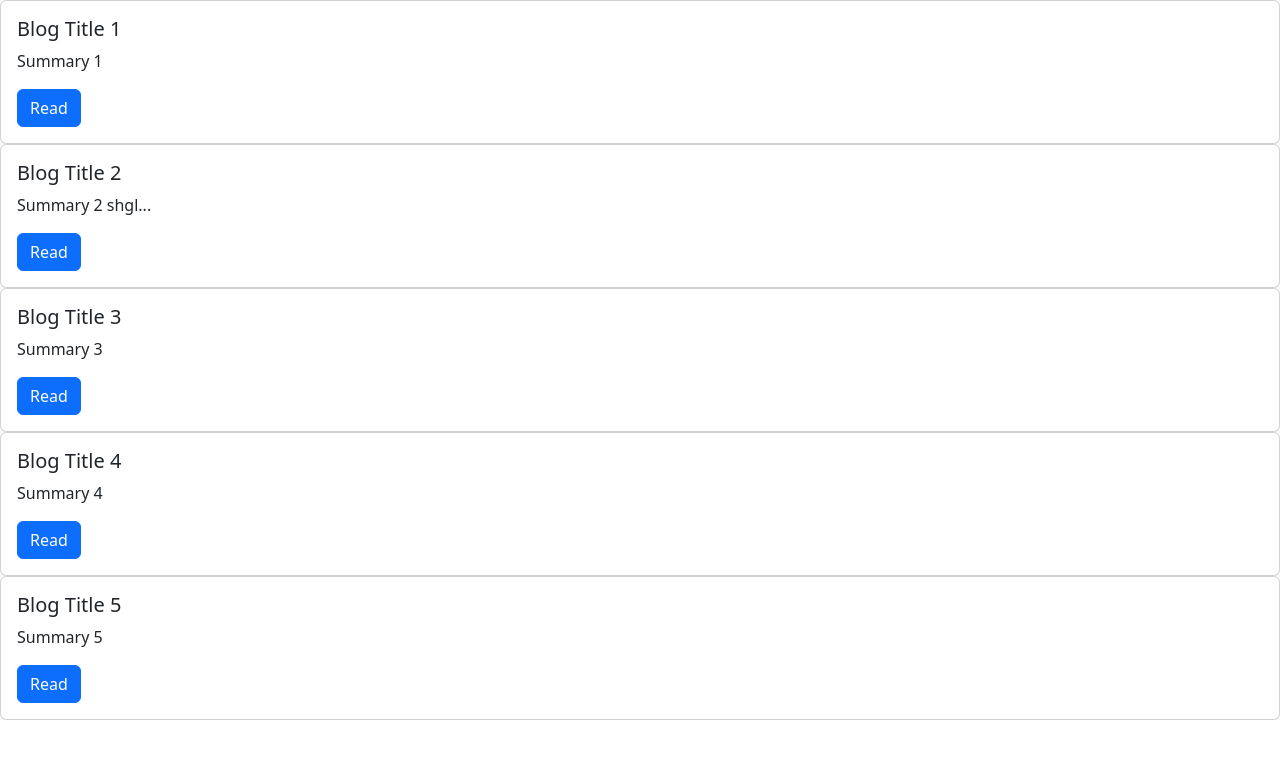
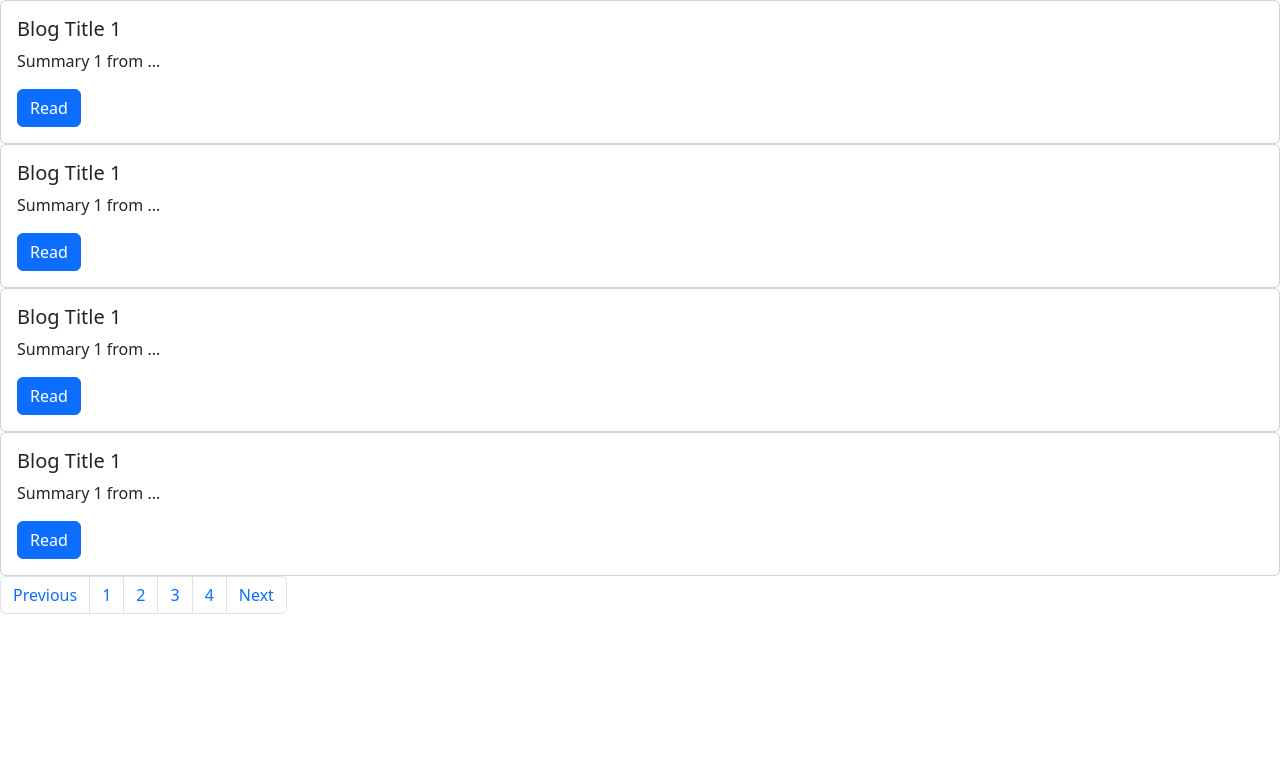
Before and after one commit to ElangoRaja7/angular-components-Indepth, an Angular app: page / in a window 1280 px wide. Shown: the top 758 px of the page. Built offline with nearby package versions, Linux system fonts and the light colour scheme.

Commit message:
Event emitter and handler example using Paginator

```diff
--- a/src/app/blog-list/blog-list.component.html
+++ b/src/app/blog-list/blog-list.component.html
@@ -1,3 +1,5 @@
 <app-blog-post-tile
-*ngFor="let post of posts"
+*ngFor="let post of posts[receivedPageNumber]"
 [post]="post"></app-blog-post-tile>
+
+<app-paginator [numberOfPages]="posts.length" (updatePageEvent)="handlePageUpdateEvent($event)"></app-paginator>
--- a/src/app/blog-list/blog-list.component.ts
+++ b/src/app/blog-list/blog-list.component.ts
@@ -2,25 +2,67 @@
 import { BlogPostTileComponent } from '../blog-post-tile/blog-post-tile.component';
 import { BlogPost } from '../blog-post';
 import { CommonModule } from '@angular/common';
+import { PaginatorComponent } from '../paginator/paginator.component';
 
 @Component({
   selector: 'app-blog-list',
   standalone: true,
-  imports: [BlogPostTileComponent,CommonModule],
+  imports: [BlogPostTileComponent, CommonModule, PaginatorComponent],
   templateUrl: './blog-list.component.html',
   styleUrl: './blog-list.component.scss'
 })
 export class BlogListComponent {
 
-  posts:BlogPost[]=[];
+  posts: BlogPost[][] = [];
+  numberOfPages : number=0;
+  receivedPageNumber :number=0;
 
-  ngOnInit(){
 
-    this.posts.push(new BlogPost("Blog Title 1","Summary 1"));
-    this.posts.push(new BlogPost("Blog Title 2","Summary 2  shglsfjg sfgsdfg slsdfgjlk sdfgkl sdfgjksl dfgkjsdlfgk sdlfgjsdlfkgjsdfkg"));
-    this.posts.push(new BlogPost("Blog Title 3","Summary 3"));
-    this.posts.push(new BlogPost("Blog Title 4","Summary 4"));
-    this.posts.push(new BlogPost("Blog Title 5","Summary 5"));
-  }
+  ngOnInit() {
+
+
+    this.posts =
+      [
+
+        [
+          new BlogPost("Blog Title 1", "Summary 1 from page 1"),
+          new BlogPost("Blog Title 1", "Summary 1 from page 1"),
+          new BlogPost("Blog Title 1", "Summary 1 from page 1"),
+          new BlogPost("Blog Title 1", "Summary 1 from page 1")
+
+        ],
+        [
+          new BlogPost("Blog Title 1", "Summary 1 from page 2"),
+          new BlogPost("Blog Title 1", "Summary 1 from page 2"),
+          new BlogPost("Blog Title 1", "Summary 1 from page 2"),
+          new BlogPost("Blog Title 1", "Summary 1 from page 2")
+
+        ],
+        [
+          new BlogPost("Blog Title 1", "Summary 1 from page 3"),
+          new BlogPost("Blog Title 1", "Summary 1 from page 3"),
+          new BlogPost("Blog Title 1", "Summary 1 from page 3"),
+          new BlogPost("Blog Title 1", "Summary 1 from page 3")
+
+        ]
+        ,
+        [
+          new BlogPost("Blog Title 1", "Summary 1 from page 4"),
+          new BlogPost("Blog Title 1", "Summary 1 from page 4"),
+          new BlogPost("Blog Title 1", "Summary 1 from page 4"),
+          new BlogPost("Blog Title 1", "Summary 1 from page 4")
+
+        ]
+
+      ];
+
+
+    }
+    handlePageUpdateEvent(emittedPageNumber:number){
+
+      console.log("Event caught from Parent and the value is : "+emittedPageNumber);
+      this.receivedPageNumber=emittedPageNumber;
+
+    }
 
 }
--- a/src/app/blog-post-tile/blog-post-tile.component.ts
+++ b/src/app/blog-post-tile/blog-post-tile.component.ts
@@ -1,6 +1,7 @@
-import { Component, Input } from '@angular/core';
+import { Component, EventEmitter, Input } from '@angular/core';
 import { BlogPost } from '../blog-post';
 import { TruncatePipe } from '../truncate.pipe';
+//import { EventEmitter } from 'stream';
 
 @Component({
   selector: 'app-blog-post-tile',
@@ -14,6 +15,9 @@
 
 
   @Input() post:BlogPost = new BlogPost("","");
+  @Input() numberOfPages: Number=0;
+
+  private pageEvent= new EventEmitter<Number>();
 
   fullSummary:string="";
 
@@ -33,4 +37,8 @@
     this.post.summary=this.fullSummary;
 
   }
+
+  updatePageNumber(){
+
+  }
 }
--- /dev/null
+++ b/src/app/paginator/paginator.component.html
@@ -0,0 +1,8 @@
+<nav aria-label="Page navigation example">
+  <ul class="pagination">
+    <li class="page-item"><a class="page-link" href="#">Previous</a></li>
+    <li class="page-item" *ngFor ="let pageNumber of numberOfPagesDummyArray, let i =index "><a class="page-link" href="#" (click)="updatePageNumber(i)">{{i+1}}</a></li>
+
+    <li class="page-item"><a class="page-link" href="#">Next</a></li>
+  </ul>
+</nav>
--- /dev/null
+++ b/src/app/paginator/paginator.component.ts
@@ -0,0 +1,29 @@
+import { Component, EventEmitter, Input, Output } from '@angular/core';
+import { CommonModule } from '@angular/common';
+
+@Component({
+  selector: 'app-paginator',
+  standalone: true,
+  imports: [CommonModule],
+  templateUrl: './paginator.component.html',
+  styleUrl: './paginator.component.scss'
+})
+export class PaginatorComponent {
+
+   @Output() updatePageEvent = new EventEmitter<number>();
+
+
+  @Input() numberOfPages:number=0;
+  numberOfPagesDummyArray:number[]=[];
+
+  ngOnInit(){
+     this.numberOfPagesDummyArray=Array.from({length:this.numberOfPages});
+  }
+
+    updatePageNumber(pageNumber :number){
+
+      console.log("Event Emitter called :"+pageNumber);
+      this.updatePageEvent.emit(pageNumber);
+  }
+
+}
```
Also changed, not shown: src/app/paginator/paginator.component.scss (added), 1 other file (tests, documents, lock files or other folders).
